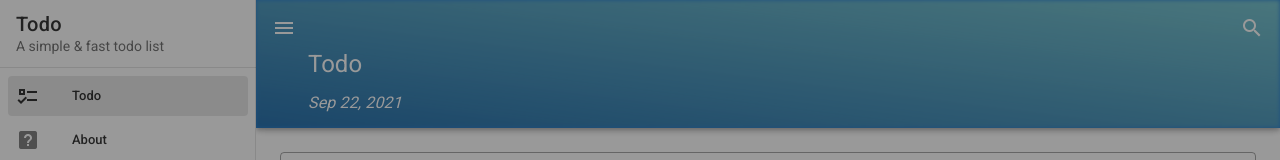
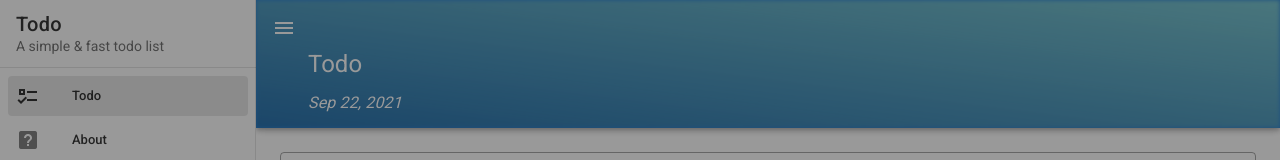
Before and after one commit to MarcMunhoz/vuetify_todo, a Vue app: page / in a window 1280 px wide. Shown: the top 160 px of the page. Built offline with nearby package versions, Linux system fonts and the light colour scheme.

Commit message:
Search not working yet

```diff
--- a/src/components/Navigation.vue
+++ b/src/components/Navigation.vue
@@ -38,10 +38,6 @@
       </v-app-bar-title>
 
       <v-spacer></v-spacer>
-
-      <v-btn icon>
-        <v-icon>mdi-magnify</v-icon>
-      </v-btn>
     </v-app-bar>
 
     <v-dialog ref="dialog" v-model="modal" :return-value.sync="username" persistent width="290px">
```
